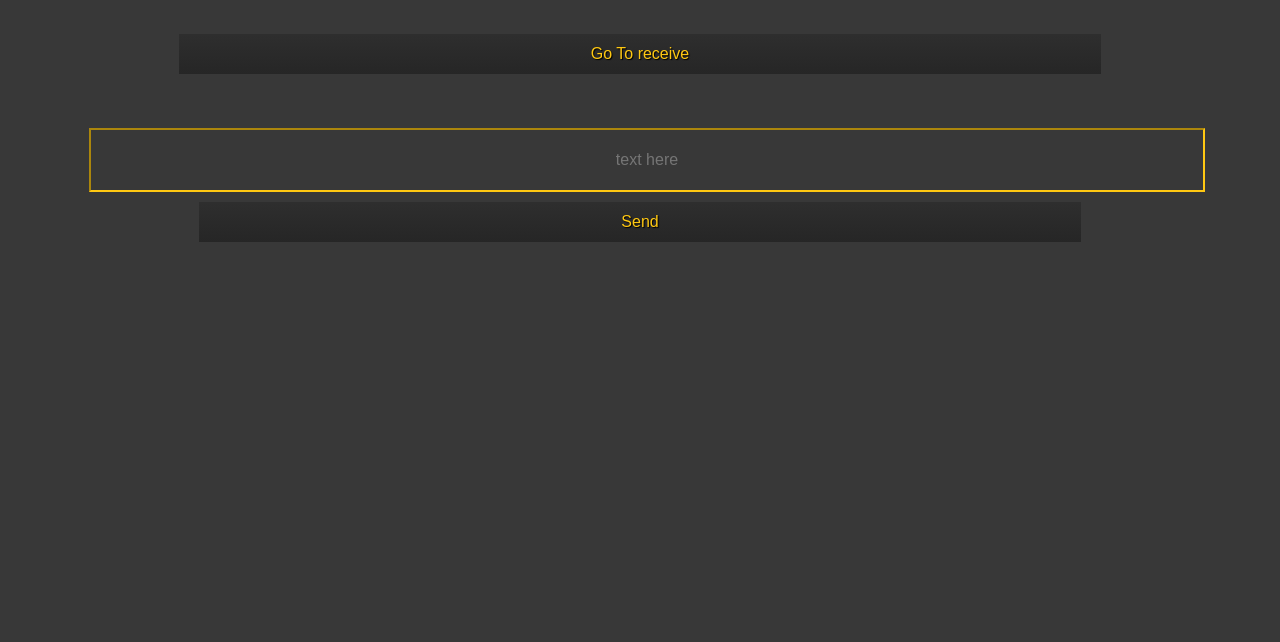
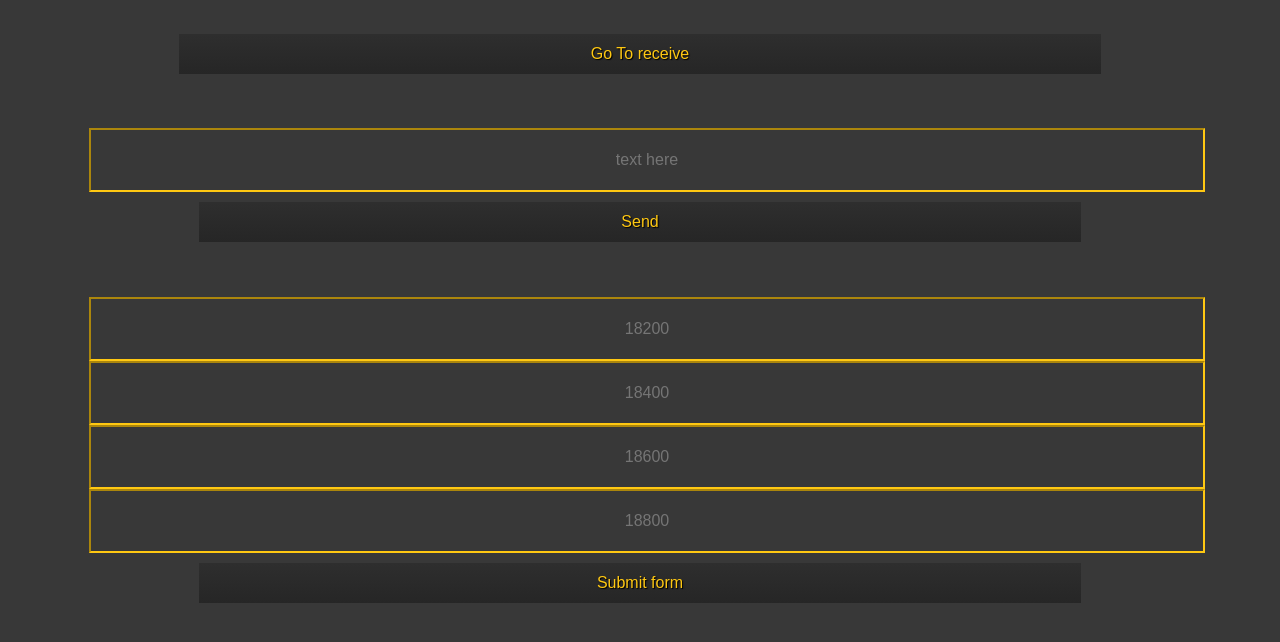
Before and after one commit to gugajazz/Sine_messaging, a React (Create React App) app: page / in a window 1280 px wide. Shown: the top 642 px of the page. Built offline with nearby package versions, Linux system fonts and the light colour scheme.

Commit message:
SetSettings working

```diff
--- a/src/App.js
+++ b/src/App.js
@@ -4,6 +4,8 @@ import settings from "./settings";
 import {useRef, useState} from "react";
 import Sender from "./Sender";
 import Receiver from "./Receiver";
+import Settings from "./settings";
+import SetSettings from "./SetSettings";
 
 // TODO when building minimize and ofuscate the code
 // TODO on page itself modify the settings.js (and remove unused stuff)
@@ -29,6 +31,8 @@ function App() {
                 </button>
 
                 <Sender/>
+
+                <SetSettings/>
             </div>
         )
     }
@@ -50,26 +54,7 @@ function App() {
         )
     }
 
-    return (
 
-        <div>
-            <br/><br/>
-
-            <button onClick={ () => {
-                if (nextPage === "receive") {
-                    setPage("send")
-                } else {
-                    setPage("receive")
-                }
-            }}>
-                Go To {nextPage}
-            </button>
-
-
-            <Sender/>
-        </div>
-
-    );
 
 
 }
--- /dev/null
+++ b/src/SetSettings.js
@@ -0,0 +1,86 @@
+// TODO MAKE IT RUN THE CAPTURE ONLY ON A GIVEN RANGE OF FREQUENCIES TO BE FASTER\
+
+import {useEffect, useRef, useState} from "react";
+import settings from "./settings";
+
+function SetSettings() {
+
+    const [Code00, setCode00] = useState(settings.Code00);
+    const [Code01, setCode01] = useState(settings.Code01);
+    const [Code10, setCode10] = useState(settings.Code10);
+    const [Code11, setCode11] = useState(settings.Code11);
+
+    useEffect(() => {
+        setCode00("");
+        setCode01("");
+        setCode10("");
+        setCode11("");
+    }, []);
+
+    const handleSubmit = event => {
+        console.log('handleSubmit ran');
+        event.preventDefault(); // prevent page refresh
+
+        if(typeof Code00==="number"){ settings.Code00 = Code00 }
+        if(typeof Code01==="number"){ settings.Code01 = Code01 }
+        if(typeof Code10==="number"){ settings.Code10 = Code10 }
+        if(typeof Code11==="number"){ settings.Code11 = Code11 }
+
+        console.log(typeof Code00);
+        console.log(typeof Code01);
+
+
+        console.log(settings.Code11);
+
+        // clear all input values in the form
+        setCode00("");
+        setCode01("");
+        setCode10("");
+        setCode11("");
+    };
+
+
+    return (
+        <div className="controls">
+
+
+            <form onSubmit={handleSubmit}>
+
+                <input
+                    type="text"
+                    value={Code00}
+                    onChange={event => setCode00(parseInt(event.target.value))}
+                    placeholder={settings.Code00.toString()}
+                />
+
+                <input
+                    type="text"
+                    value={Code01}
+                    onChange={event => setCode01(parseInt(event.target.value))}
+                    placeholder={settings.Code01.toString()}
+                />
+
+                <input
+                    type="text"
+                    value={Code10}
+                    onChange={event => setCode10(parseInt(event.target.value))}
+                    placeholder={settings.Code10.toString()}
+                />
+
+                <input
+                    type="text"
+                    value={Code11}
+                    onChange={event => setCode11(parseInt(event.target.value))}
+                    placeholder={settings.Code11.toString()}
+                />
+
+                <button type="submit">Submit form</button>
+            </form>
+
+
+        </div>
+    );
+
+}
+
+export default SetSettings;
--- a/src/settings.js
+++ b/src/settings.js
@@ -1,31 +1,28 @@
 const settings={
 
-    "Code00" : 13200,
-    "Code01" : 13400,
-    "Code10" : 13600,
-    "Code11" : 13800,
 
-    /*"Code00" : 18200,*/
-    /*"Code01" : 18400,*/
-    /*"Code10" : 18600,*/
-    /*"Code11" : 18800,*/
+    // Receiver && Sender
+    "Code00" : 18200,   // 13200
+    "Code01" : 18400,   // 13400
+    "Code10" : 18600,   // 13600
+    "Code11" : 18800,   // 13800
+    "msgBitDelay": 200, // 50 is the lowest possible with Float
+
+    // Receiver
+    "fftSize": 4096,
     "msBetweenDetectSpikes" : 10,
-
-    // both
-    "middleFrequency": 5000,
-    "msgLowHighHzOffset": 100, // less than this seems to decrease reliability
-    "fftSize": 4096,
-
-    // reciver
+    "maxConsecutiveRunsWithoutSpikes": 50,
+    "detectDBaddedToAvg_float": 15,
     "hzBuffer": 200,
     "spikesRoundTo": 100, // should be same as msgLowHighHzOffset but might be useful in the future
     "smoothingTimeConstant": 0,
-    "minDecibels": -100, // dont afect getFloatFrequencyData, only getByteFrequencyData
-    "maxDecibels": -30,
-    "floatORbyte": "float",
-    // "floatORbyte": "float",
 
-    "barWidthMultiplier": 1,
+    // Optimization todo
+    /*"minDecibels": -100, // dont afect getFloatFrequencyData, only getByteFrequencyData
+    "maxDecibels": -30,*/
+
+    // Canvas visualizer todo
+    /*"barWidthMultiplier": 1,
     "barHeightOffset_float": 125,
     "barHeightOffset_byte": 0,
     "barHeightMultiplier": 2,
@@ -33,15 +30,7 @@ const settings={
     "labelsFont": "10px Arial",
     "labelsColor": "green",
     "labelsDistance": 50,
-    "multiplierCanvasWidth": 0.84,
-
-    "detectDBaddedToAvg_float": 15,
-    "detectDBaddedToAvg_byte": 80,
-    "maxConsecutiveRunsWithoutSpikes": 50,
-
-    // sender
-    "msgBitDelay": 200, // 50 is lowest possible with Float
-    "waveType": "sine"
+    "multiplierCanvasWidth": 0.84,*/
 }
 
 export default settings
```
